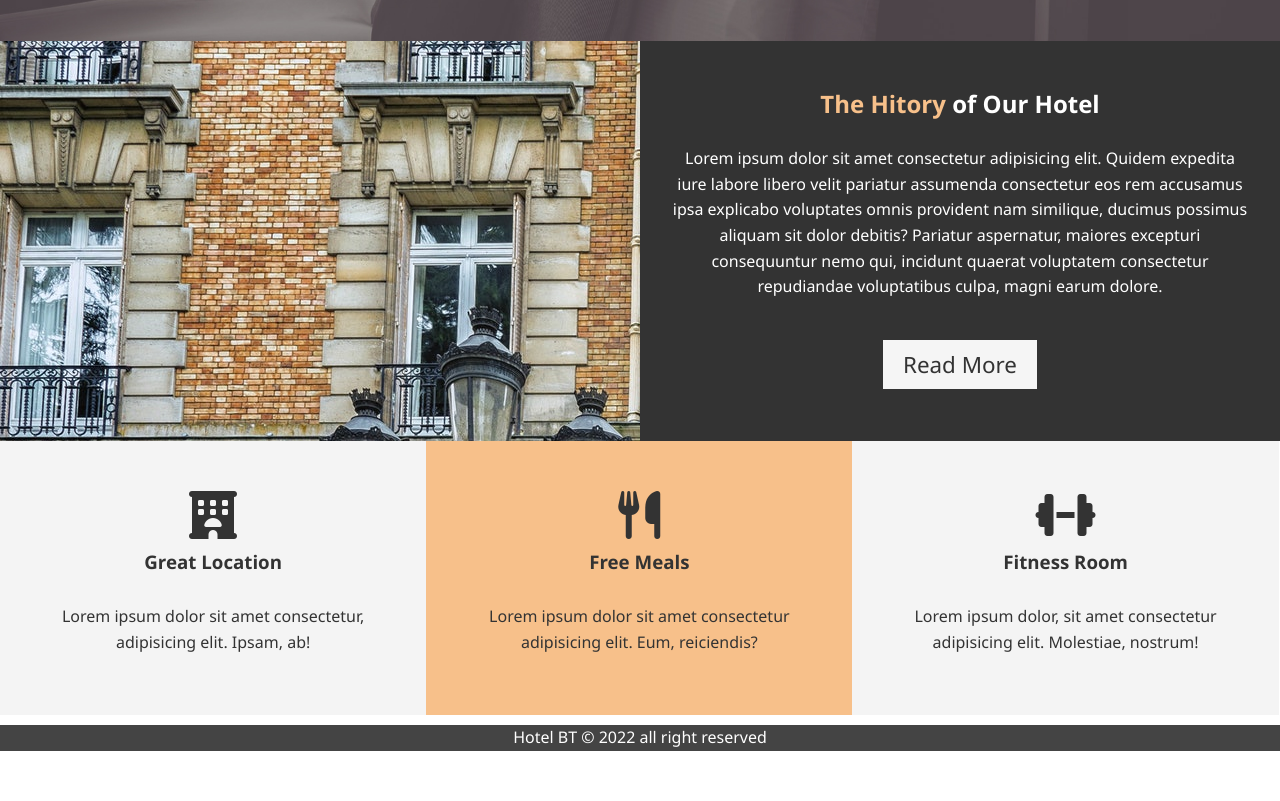
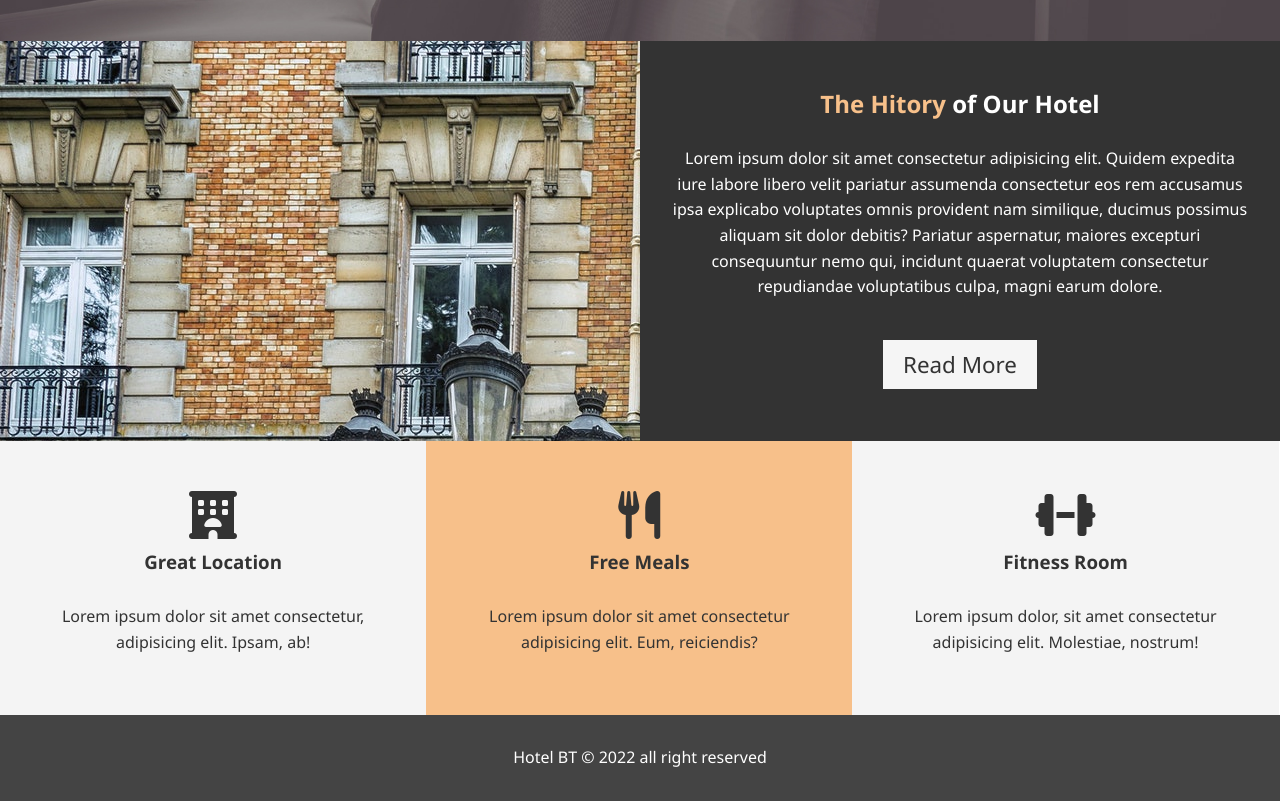
Before and after one commit to Saurav-98/Hotel-website, a plain HTML site: page index.html in a window 1280 px wide. Shown: the part 625-1426 px from the top of the page. Before the commit the page ends 1386 px from the top, so only its background shows below. Drawn offline with Linux system fonts and the light colour scheme.

Commit message:
corrected padding on fotter  section

```diff
--- a/Styles/style.css
+++ b/Styles/style.css
@@ -171,5 +171,5 @@ p {
     text-align: center;
     background-color: #444;
     color: #fff;
-    pad: 20px;
+    padding: 20px;
 }
```
